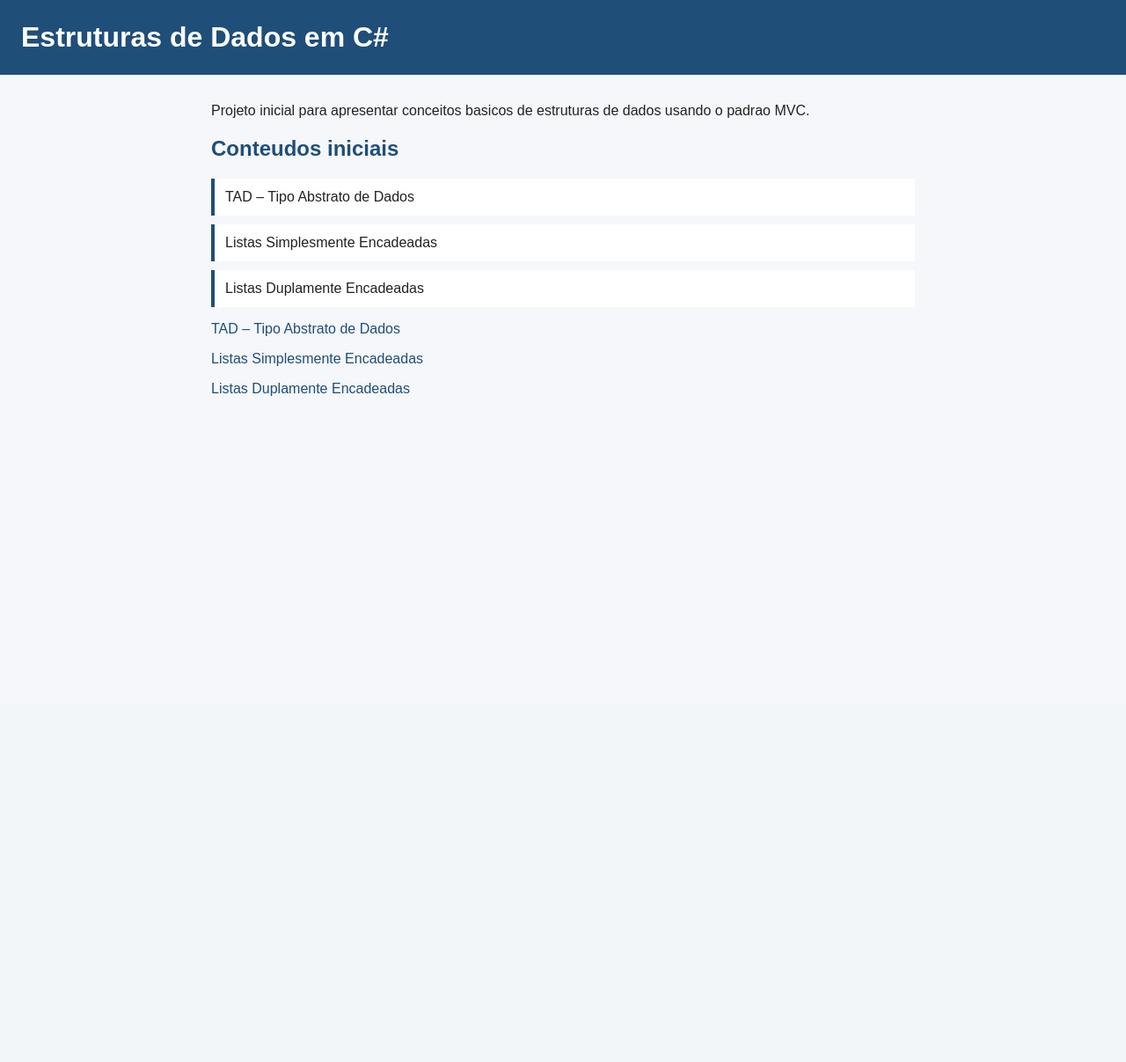
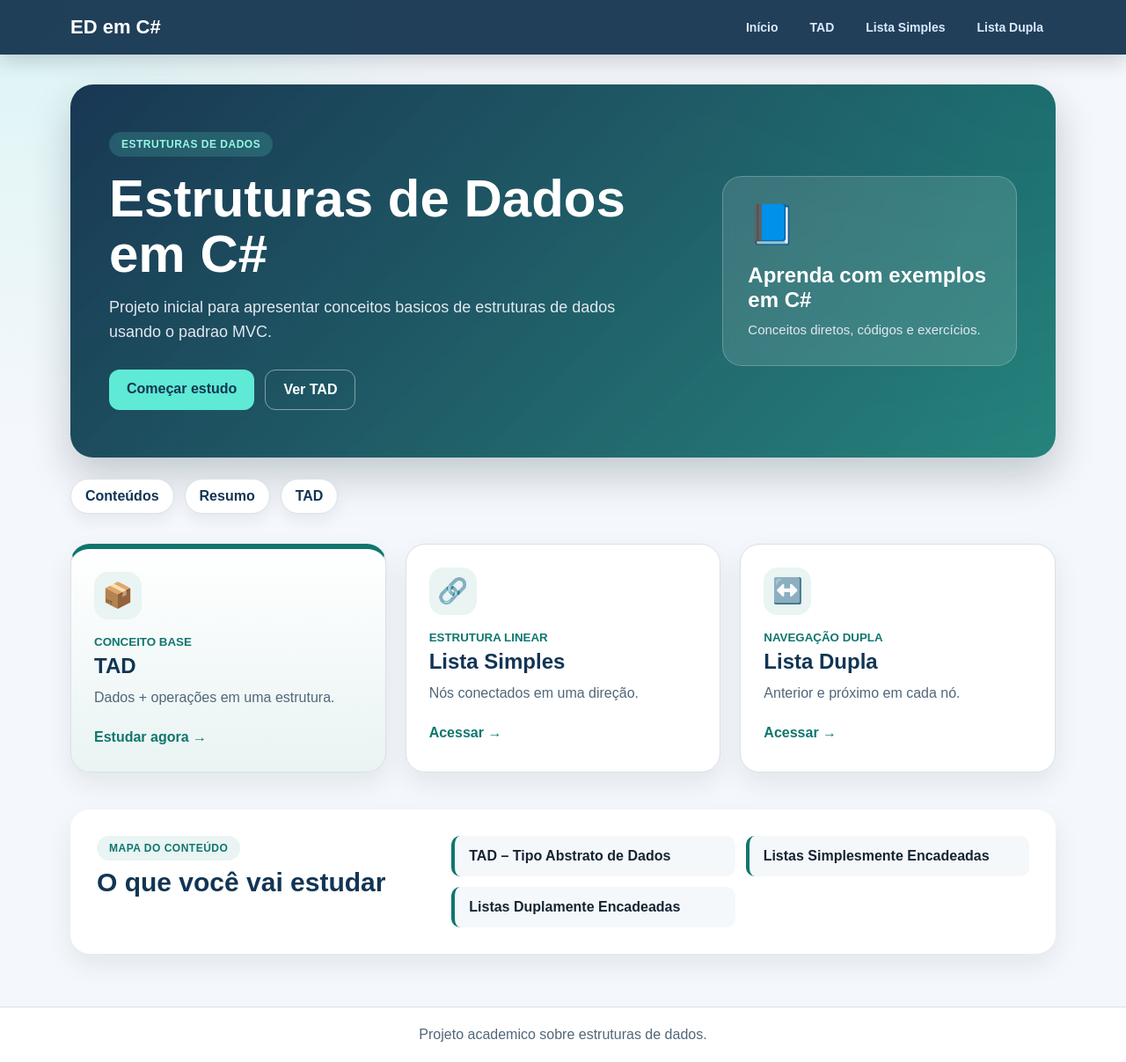
Before and after one commit to IgorMarquesDaSilva/AEED-Bruno, a PHP site: page / in a window 1280 px wide. Shown: the whole page at 88% size. Before the commit the page ends 450 px from the top, so only its background shows below. Run offline with PHP 8.4, Linux system fonts and the light colour scheme.

Commit message:
Interface inicial atualizada

```diff
--- a/View/Assets/css/home.css
+++ b/View/Assets/css/home.css
@@ -1,11 +1,252 @@
+.home-hero {
+    display: grid;
+    grid-template-columns: 1.6fr 0.8fr;
+    gap: 28px;
+    align-items: center;
+    margin-bottom: 24px;
+    padding: 54px 44px;
+    border-radius: 26px;
+    color: #ffffff;
+    background:
+        linear-gradient(135deg, rgba(20, 51, 79, 0.98), rgba(15, 118, 110, 0.9)),
+        radial-gradient(circle at top right, rgba(94, 234, 212, 0.45), transparent 35%);
+    box-shadow: 0 20px 45px rgba(15, 35, 52, 0.22);
+}
+
+.home-tag {
+    display: inline-block;
+    margin-bottom: 16px;
+    padding: 7px 14px;
+    border-radius: 999px;
+    background-color: rgba(94, 234, 212, 0.18);
+    color: #99f6e4;
+    font-size: 12px;
+    font-weight: 800;
+    letter-spacing: 0.5px;
+    text-transform: uppercase;
+}
+
+.home-tag.escura {
+    margin-bottom: 8px;
+    background-color: #e9f4f3;
+    color: #0f766e;
+}
+
+.home-hero h1 {
+    max-width: 720px;
+    margin: 0 0 16px;
+    font-size: clamp(36px, 6vw, 60px);
+    line-height: 1.05;
+}
+
+.home-hero p {
+    max-width: 620px;
+    margin: 0;
+    color: #e2e8f0;
+    font-size: 18px;
+    line-height: 1.55;
+}
+
+.hero-acoes {
+    display: flex;
+    flex-wrap: wrap;
+    gap: 12px;
+    margin-top: 28px;
+}
+
+.botao-principal,
+.botao-secundario {
+    display: inline-block;
+    padding: 13px 20px;
+    border-radius: 12px;
+    font-weight: 800;
+    transition: 0.25s;
+}
+
+.botao-principal {
+    background-color: #5eead4;
+    color: #123554;
+}
+
+.botao-secundario {
+    border: 1px solid rgba(255, 255, 255, 0.45);
+    color: #ffffff;
+}
+
+.botao-principal:hover,
+.botao-secundario:hover {
+    transform: translateY(-3px);
+}
+
+.botao-secundario:hover {
+    background-color: #ffffff;
+    color: #123554;
+}
+
+.hero-card {
+    padding: 28px;
+    border: 1px solid rgba(255, 255, 255, 0.22);
+    border-radius: 22px;
+    background-color: rgba(255, 255, 255, 0.12);
+    backdrop-filter: blur(8px);
+}
+
+.hero-card span {
+    font-size: 44px;
+}
+
+.hero-card h3 {
+    margin: 18px 0 8px;
+    font-size: 24px;
+}
+
+.hero-card p {
+    margin: 0;
+    font-size: 15px;
+}
+
+.atalhos {
+    display: flex;
+    flex-wrap: wrap;
+    gap: 12px;
+    margin-bottom: 34px;
+}
+
+.atalhos a {
+    padding: 10px 16px;
+    border: 1px solid #d9e1e8;
+    border-radius: 999px;
+    background-color: #ffffff;
+    color: #123554;
+    font-weight: 800;
+    box-shadow: 0 8px 18px rgba(15, 35, 52, 0.06);
+    transition: 0.25s;
+}
+
+.atalhos a:hover {
+    border-color: #0f766e;
+    background-color: #e9f4f3;
+    color: #0f766e;
+    transform: translateY(-2px);
+}
+
+.cards-conteudos {
+    display: grid;
+    grid-template-columns: repeat(3, minmax(0, 1fr));
+    gap: 22px;
+    margin-bottom: 42px;
+}
+
+.card-conteudo {
+    min-height: 260px;
+    padding: 26px;
+    border: 1px solid #d9e1e8;
+    border-radius: 22px;
+    background-color: #ffffff;
+    color: #162432;
+    box-shadow: 0 12px 30px rgba(15, 35, 52, 0.08);
+    transition: 0.25s;
+}
+
+.card-conteudo:hover {
+    transform: translateY(-8px);
+    border-color: #0f766e;
+    box-shadow: 0 22px 44px rgba(15, 35, 52, 0.16);
+}
+
+.card-conteudo.destaque {
+    background: linear-gradient(180deg, #ffffff, #e9f4f3);
+    border-top: 6px solid #0f766e;
+}
+
+.icone {
+    display: inline-flex;
+    align-items: center;
+    justify-content: center;
+    width: 54px;
+    height: 54px;
+    margin-bottom: 18px;
+    border-radius: 16px;
+    background-color: #e9f4f3;
+    font-size: 28px;
+}
+
+.card-conteudo small {
+    display: block;
+    margin-bottom: 6px;
+    color: #0f766e;
+    font-weight: 800;
+    text-transform: uppercase;
+}
+
+.card-conteudo h3 {
+    margin: 0 0 10px;
+    color: #123554;
+    font-size: 24px;
+}
+
+.card-conteudo p {
+    margin: 0 0 24px;
+    color: #526779;
+    line-height: 1.5;
+}
+
+.card-conteudo strong {
+    color: #0f766e;
+}
+
+.painel-resumo {
+    display: grid;
+    grid-template-columns: 0.8fr 1.4fr;
+    gap: 28px;
+    align-items: start;
+    padding: 30px;
+    border-radius: 22px;
+    background-color: #ffffff;
+    box-shadow: 0 12px 30px rgba(15, 35, 52, 0.08);
+}
+
+.painel-resumo h2 {
+    margin: 0;
+    color: #123554;
+    font-size: 30px;
+}
+
 .lista-estruturas {
+    display: grid;
+    grid-template-columns: repeat(2, minmax(0, 1fr));
+    gap: 12px;
+    margin: 0;
     padding: 0;
     list-style: none;
 }
 
 .lista-estruturas li {
-    margin-bottom: 10px;
-    padding: 12px;
-    border-left: 4px solid #1f4e79;
-    background-color: white;
+    padding: 14px 16px;
+    border-left: 4px solid #0f766e;
+    border-radius: 10px;
+    background-color: #f4f8fb;
+    font-weight: 800;
+    transition: 0.25s;
 }
+
+.lista-estruturas li:hover {
+    transform: translateX(5px);
+    background-color: #e9f4f3;
+}
+
+@media (max-width: 900px) {
+    .home-hero,
+    .painel-resumo {
+        grid-template-columns: 1fr;
+    }
+
+    .cards-conteudos,
+    .lista-estruturas {
+        grid-template-columns: 1fr;
+    }
+
+    .home-hero {
+        padding: 38px 26px;
+    }
+}
--- a/View/Assets/css/style.css
+++ b/View/Assets/css/style.css
@@ -1,121 +1,94 @@
-<<<<<<< HEAD
 * {
     box-sizing: border-box;
+}
+
+html {
+    scroll-behavior: smooth;
 }
 
 body {
     margin: 0;
     font-family: Arial, Helvetica, sans-serif;
-    color: #222;
-    background: #f5f7fa;
+    color: #162432;
+    background:
+        radial-gradient(circle at top left, rgba(94, 234, 212, 0.16), transparent 28%),
+        #f4f7fb;
+}
+
+a {
+    text-decoration: none;
 }
 
 .topo {
+    position: sticky;
+    top: 0;
+    z-index: 10;
+    background: rgba(20, 51, 79, 0.94);
+    backdrop-filter: blur(10px);
+    box-shadow: 0 8px 22px rgba(15, 35, 52, 0.18);
+}
+
+.topo-conteudo {
     display: flex;
     align-items: center;
     justify-content: space-between;
-    gap: 16px;
-    padding: 16px 24px;
-    background: #1f2937;
-    color: #fff;
+    gap: 20px;
+    width: min(1120px, calc(100% - 40px));
+    margin: 0 auto;
+    padding: 15px 0;
 }
 
-.topo h1 {
-    margin: 0;
+.logo {
+    color: #ffffff;
     font-size: 22px;
+    font-weight: 800;
 }
 
-.topo a {
-    color: #fff;
-    text-decoration: none;
-    font-weight: bold;
+.menu {
+    display: flex;
+    align-items: center;
+    gap: 8px;
+}
+
+.menu a {
+    padding: 8px 14px;
+    border-radius: 999px;
+    color: #dbeafe;
+    font-size: 14px;
+    font-weight: 700;
+    transition: 0.25s;
+}
+
+.menu a:hover {
+    background-color: #5eead4;
+    color: #123554;
 }
 
 .container {
-    width: min(960px, 100%);
+    width: min(1120px, calc(100% - 40px));
     margin: 0 auto;
-    padding: 32px 20px;
+    padding: 34px 0 60px;
 }
 
-.intro,
-.secao {
-    margin-bottom: 28px;
+.rodape {
+    padding: 22px;
+    border-top: 1px solid #d9e1e8;
+    background-color: #ffffff;
+    color: #526779;
+    text-align: center;
 }
 
-.intro h2,
-.secao h2 {
-    margin: 0 0 12px;
-    color: #111827;
-}
-
-.intro p,
-.card p,
 .rodape p {
-    line-height: 1.5;
-}
-
-.cards {
-    display: grid;
-    grid-template-columns: repeat(auto-fit, minmax(180px, 1fr));
-    gap: 16px;
-}
-
-.card {
-    padding: 16px;
-    border: 1px solid #d9dee7;
-    border-radius: 6px;
-    background: #fff;
-}
-
-.card h3 {
-    margin: 0 0 8px;
-    color: #1d4ed8;
-}
-
-.card p {
     margin: 0;
 }
 
-.rodape {
-    padding: 16px 24px;
-    text-align: center;
-    color: #555;
-    background: #e8edf5;
+@media (max-width: 780px) {
+    .topo-conteudo {
+        align-items: flex-start;
+        flex-direction: column;
+    }
+
+    .menu {
+        flex-wrap: wrap;
+    }
 }
-=======
-body {
-    margin: 0;
-    font-family: Arial, sans-serif;
-    color: #222;
-    background-color: #f4f6f8;
-}
-
-header {
-    padding: 24px;
-    color: white;
-    background-color: #1f4e79;
-}
-
-header h1 {
-    margin: 0;
-}
-
-main {
-    width: 80%;
-    max-width: 800px;
-    margin: 32px auto;
-}
-
-h2 {
-    color: #1f4e79;
-}
-
-a {
-    color: #1f4e79;
-    text-decoration: none;
-}
-
-a:hover {
-    text-decoration: underline;
-}
->>>>>>> 967a45838177a3bd75be3194f6cd8990dc6399cf
--- a/View/Home/index.php
+++ b/View/Home/index.php
@@ -1,33 +1,67 @@
-<!DOCTYPE html>
-<html lang="pt-br">
-    <head>
-        <meta charset="UTF-8">
-        <meta name="viewport" content="width=device-width, initial-scale=1.0">
-        <title><?php echo $titulo; ?></title>
-        <link rel="stylesheet" href="View/Assets/css/style.css">
-        <link rel="stylesheet" href="View/Assets/css/home.css">
-    </head>
-    <body>
-        <header>
-            <h1><?php echo $titulo; ?></h1>
-        </header>
+<?php require_once "View/Shared/header.php"; ?>
 
-        <main>
-            <p><?php echo $descricao; ?></p>
+<section class="home-hero">
+    <div>
+        <span class="home-tag">Estruturas de Dados</span>
+        <h1><?php echo htmlspecialchars($titulo); ?></h1>
+        <p><?php echo htmlspecialchars($descricao); ?></p>
 
-            <h2>Conteudos iniciais</h2>
-            <ul class="lista-estruturas">
-                <?php foreach ($estruturas as $estrutura){?>
-                    <li><?php echo $estrutura; ?></li>
-                <?php } ?>
-            </ul>
-            <a href="index.php?pagina=tad">TAD – Tipo Abstrato de Dados</a>
-            <p>
-            <a href="index.php?pagina=lisimples">Listas Simplesmente Encadeadas</a>
-            </p>
-            <p>
-            <a href="index.php?pagina=lisdupla">Listas Duplamente Encadeadas</a>
-            </p>
-        </main>
-    </body>
-</html>
+        <div class="hero-acoes">
+            <a class="botao-principal" href="#conteudos">Começar estudo</a>
+            <a class="botao-secundario" href="index.php?pagina=tad">Ver TAD</a>
+        </div>
+    </div>
+
+    <div class="hero-card">
+        <span>📘</span>
+        <h3>Aprenda com exemplos em C#</h3>
+        <p>Conceitos diretos, códigos e exercícios.</p>
+    </div>
+</section>
+
+<section class="atalhos">
+    <a href="#conteudos">Conteúdos</a>
+    <a href="#resumo">Resumo</a>
+    <a href="index.php?pagina=tad">TAD</a>
+</section>
+
+<section id="conteudos" class="cards-conteudos">
+    <a class="card-conteudo destaque" href="index.php?pagina=tad">
+        <span class="icone">📦</span>
+        <small>Conceito base</small>
+        <h3>TAD</h3>
+        <p>Dados + operações em uma estrutura.</p>
+        <strong>Estudar agora →</strong>
+    </a>
+
+    <a class="card-conteudo" href="index.php?pagina=lisimples">
+        <span class="icone">🔗</span>
+        <small>Estrutura linear</small>
+        <h3>Lista Simples</h3>
+        <p>Nós conectados em uma direção.</p>
+        <strong>Acessar →</strong>
+    </a>
+
+    <a class="card-conteudo" href="index.php?pagina=lisdupla">
+        <span class="icone">↔️</span>
+        <small>Navegação dupla</small>
+        <h3>Lista Dupla</h3>
+        <p>Anterior e próximo em cada nó.</p>
+        <strong>Acessar →</strong>
+    </a>
+</section>
+
+<section id="resumo" class="painel-resumo">
+    <div>
+        <span class="home-tag escura">Mapa do conteúdo</span>
+        <h2>O que você vai estudar</h2>
+    </div>
+
+    <ul class="lista-estruturas">
+        <?php foreach ($estruturas as $estrutura) { ?>
+            <li><?php echo htmlspecialchars($estrutura); ?></li>
+        <?php } ?>
+    </ul>
+</section>
+
+<?php require_once "View/Shared/footer.php"; ?>
--- a/View/Shared/header.php
+++ b/View/Shared/header.php
@@ -5,13 +5,20 @@
     <meta name="viewport" content="width=device-width, initial-scale=1.0">
     <title><?php echo htmlspecialchars($titulo ?? 'Estruturas de Dados'); ?></title>
     <link rel="stylesheet" href="View/Assets/css/style.css">
+    <link rel="stylesheet" href="View/Assets/css/home.css">
 </head>
 <body>
-    <header class="topo">
-        <h1>Estruturas de Dados em C#</h1>
-        <nav>
-            <a href="index.php">Inicio</a>
+<header class="topo">
+    <div class="topo-conteudo">
+        <a class="logo" href="index.php">ED em C#</a>
+
+        <nav class="menu">
+            <a href="index.php">Início</a>
+            <a href="index.php?pagina=tad">TAD</a>
+            <a href="index.php?pagina=lisimples">Lista Simples</a>
+            <a href="index.php?pagina=lisdupla">Lista Dupla</a>
         </nav>
-    </header>
+    </div>
+</header>
 
-    <main class="container">
+<main class="container">
```
